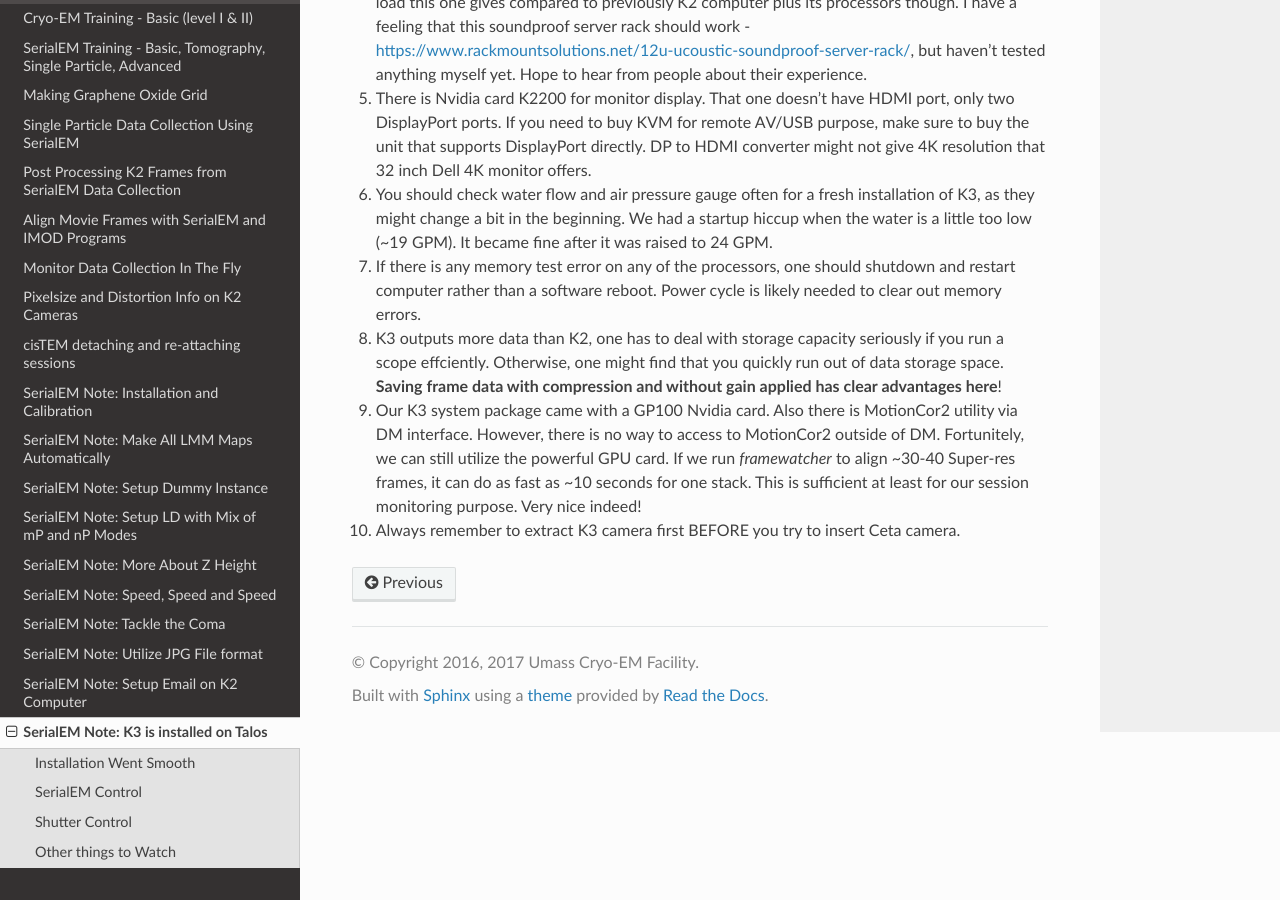
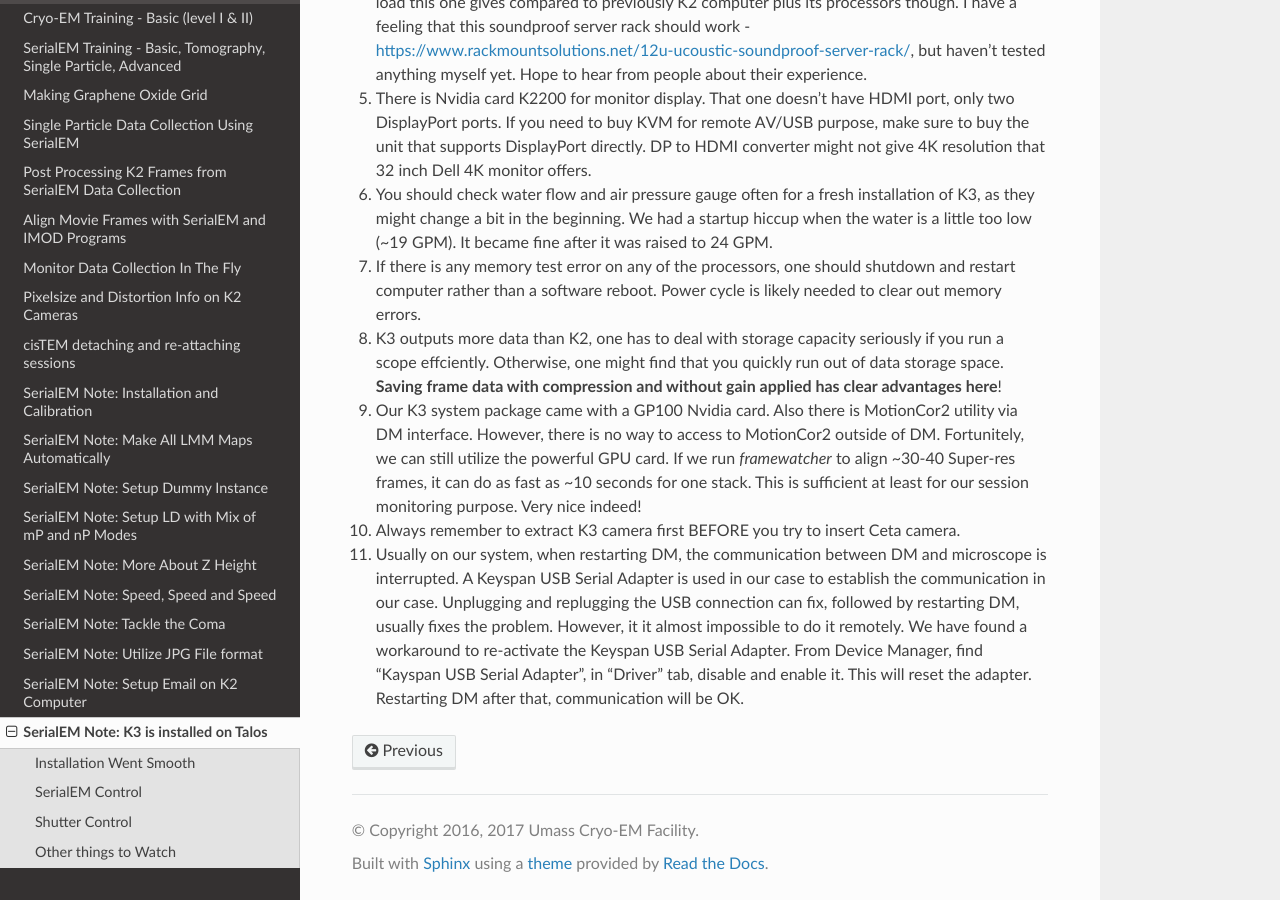
Before and after one commit to xuchen66/sphinx-emdocs, a Sphinx documentation site: the page built from source/serialEM-note-K3-is-installed-on-Talos.rst, in a window 1280 px wide and 900 px high, scrolled down 4808 px. Built offline with Sphinx 7.4.7 and the Read the Docs theme 2.0.0, drawn with Linux system fonts in a browser that asks for light colours; pages that are not in the unit, such as notebooks, are missing from menus; some of the changed lines change nothing that is shown; some of the changed text lies outside the part shown.

Commit message:
Update serialEM-note-K3-is-installed-on-Talos.rst

```diff
--- a/source/serialEM-note-K3-is-installed-on-Talos.rst
+++ b/source/serialEM-note-K3-is-installed-on-Talos.rst
@@ -6,7 +6,7 @@ SerialEM Note: K3 is installed on Talos
 :Author: Chen Xu
 :Contact: <chen.xu@umassmed.edu>
 :Date_Created: 2018-10-25
-:Last_Updated: 2018-12-05
+:Last_Updated: 2018-12-22
 
 .. glossary::
 
@@ -213,3 +213,5 @@ I listed a few more other things here that I also paid attention to.
    monitoring purpose. Very nice indeed!
 
 #. Always remember to extract K3 camera first BEFORE you try to insert Ceta camera.
+
+#. Usually on our system, when restarting DM, the communication between DM and microscope is interrupted. A Keyspan USB Serial Adapter is used in our case to establish the communication in our case. Unplugging and replugging the USB connection can fix, followed by restarting DM, usually fixes the problem. However, it it almost impossible to do it remotely. We have found a workaround to re-activate the Keyspan USB Serial Adapter. From Device Manager, find "Kayspan USB Serial Adapter", in "Driver" tab, disable and enable it. This will reset the adapter. Restarting DM after that, communication will be OK.
```
